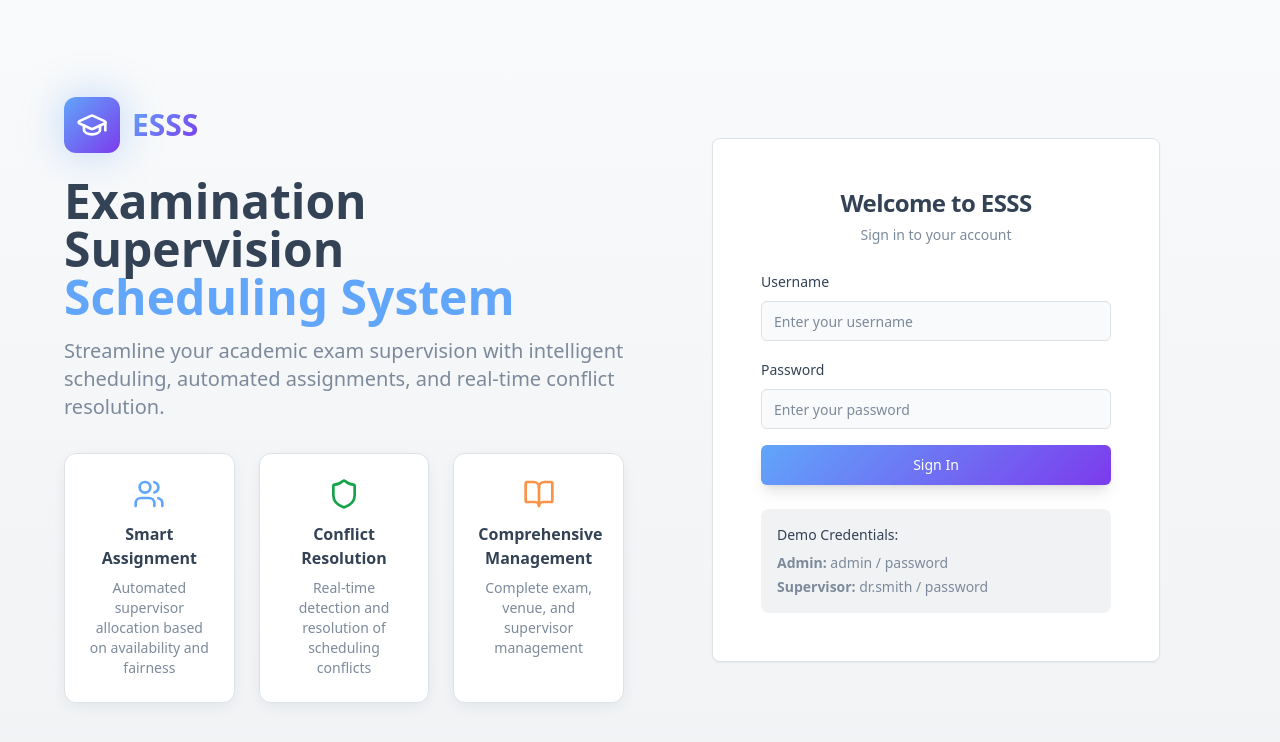
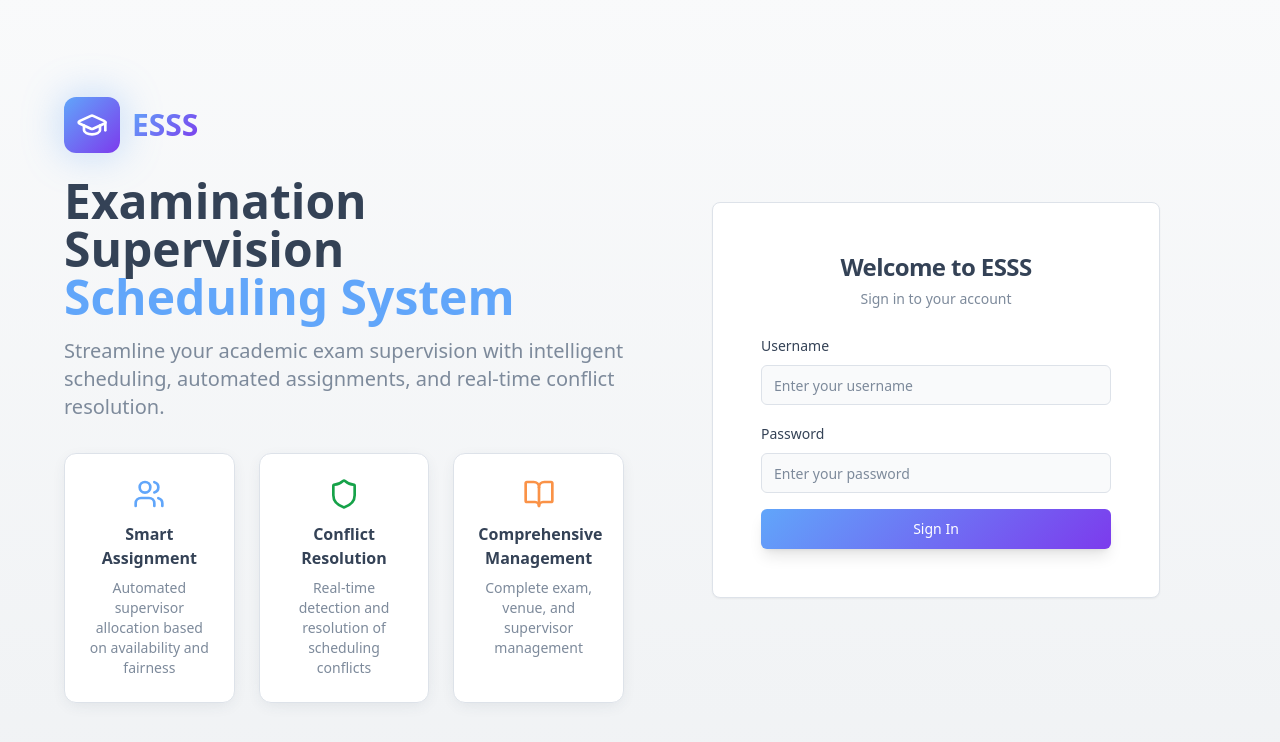
Before and after one commit to elfeezee02/exam-supervision-scheduler-pro, a React (Vite) app: page / in a window 1280 px wide. Shown: the top 742 px of the page. Built offline with nearby package versions, Linux system fonts and the light colour scheme.

Commit message:
Remove demo credentials
Remove demo credentials from the application for security.

```diff
--- a/src/components/auth/LoginForm.tsx
+++ b/src/components/auth/LoginForm.tsx
@@ -99,13 +99,6 @@ const LoginForm = () => {
                 </Button>
               </form>
 
-              <div className="mt-6 p-4 bg-muted rounded-lg">
-                <p className="text-sm font-medium mb-2">Demo Credentials:</p>
-                <div className="space-y-1 text-sm text-muted-foreground">
-                  <p><strong>Admin:</strong> admin / password</p>
-                  <p><strong>Supervisor:</strong> dr.smith / password</p>
-                </div>
-              </div>
             </CardContent>
           </Card>
         </div>
```
